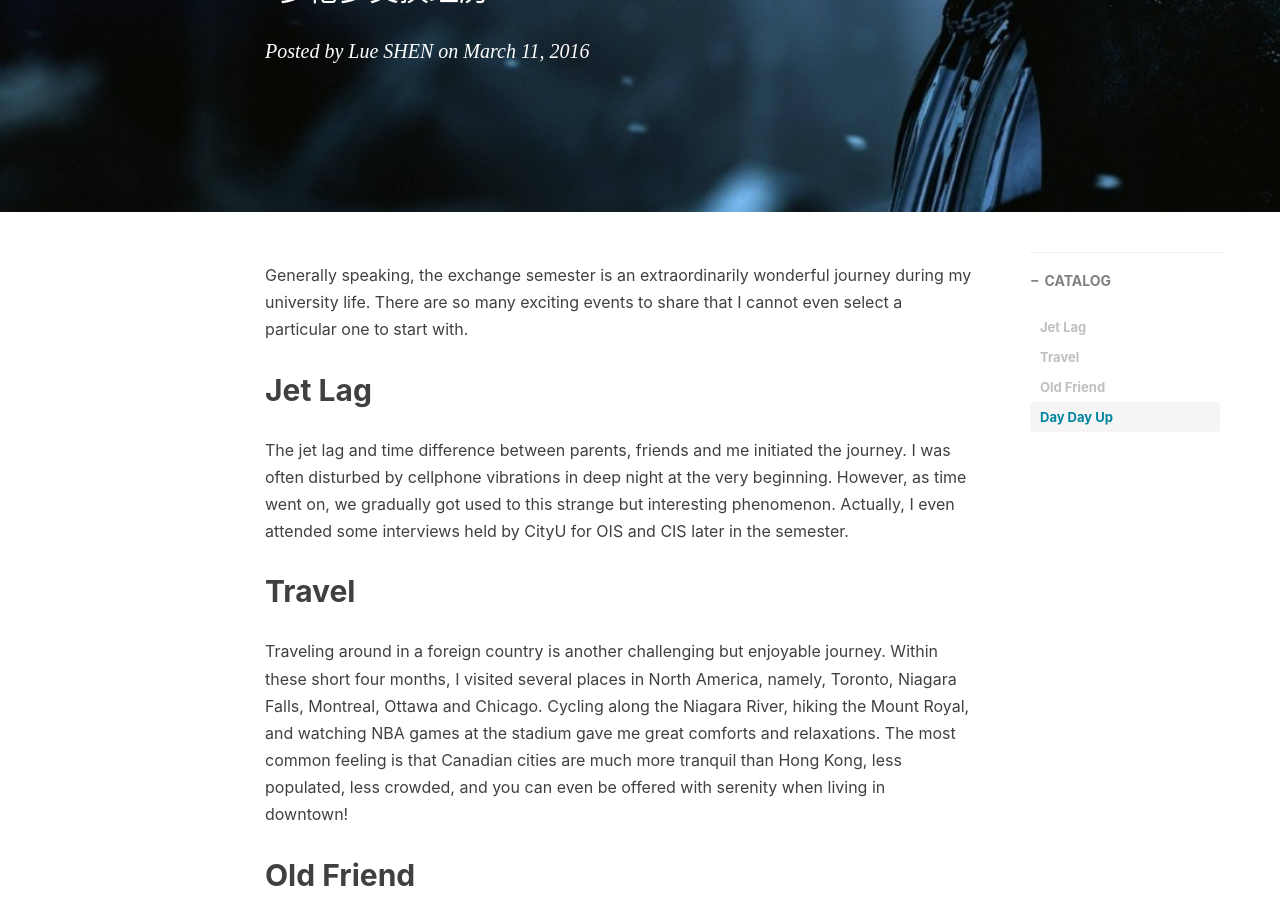
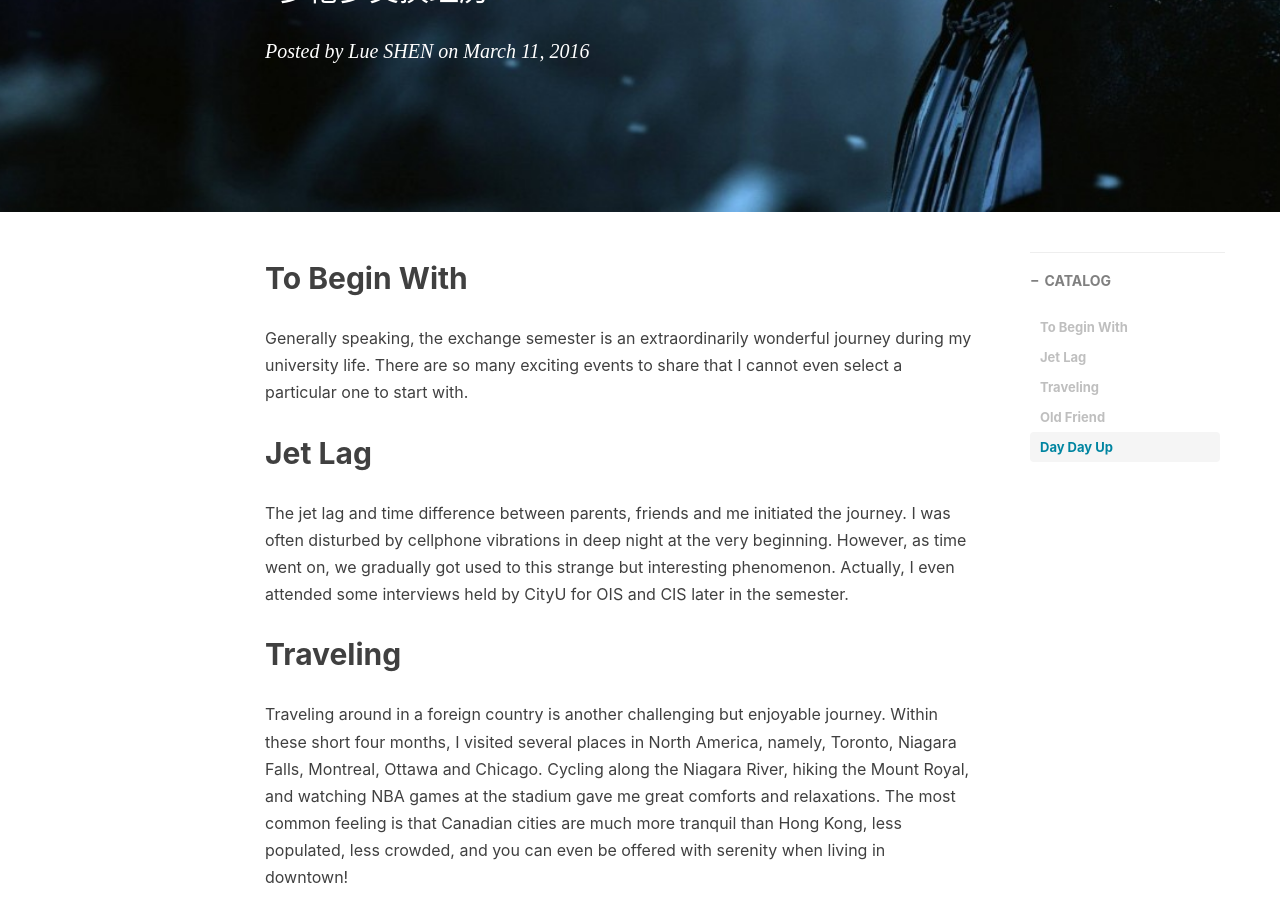
Before and after one commit to lucasushi/lueshen-old-blog, a Jekyll site: the page built from _posts/2016-03-11-Exchange-Experience-in-Toronto.markdown, in a window 1280 px wide and 900 px high, scrolled down 371 px. Built offline with Jekyll 4.4.1, drawn with Linux system fonts in a browser that asks for light colours; nearby versions of some CDN libraries; comment, search, counter and statistics services are not loaded.

Commit message:
Update 2016-03-11-Exchange-Experience-in-Toronto.markdown

```diff
--- a/_posts/2016-03-11-Exchange-Experience-in-Toronto.markdown
+++ b/_posts/2016-03-11-Exchange-Experience-in-Toronto.markdown
@@ -9,13 +9,13 @@ tags:
     - life
 ---
 
-
+## To Begin With
 Generally speaking, the exchange semester is an extraordinarily wonderful journey during my university life. There are so many exciting events to share that I cannot even select a particular one to start with.
 
 ## Jet Lag
 The jet lag and time difference between parents, friends and me initiated the journey. I was often disturbed by cellphone vibrations in deep night at the very beginning. However, as time went on, we gradually got used to this strange but interesting phenomenon. Actually, I even attended some interviews held by CityU for OIS and CIS later in the semester.
 
-## Travel
+## Traveling
 Traveling around in a foreign country is another challenging but enjoyable journey. Within these short four months, I visited several places in North America, namely, Toronto, Niagara Falls, Montreal, Ottawa and Chicago. Cycling along the Niagara River, hiking the Mount Royal, and watching NBA games at the stadium gave me great comforts and relaxations. The most common feeling is that Canadian cities are much more tranquil than Hong Kong, less populated, less crowded, and you can even be offered with serenity when living in downtown!
 
 
```
